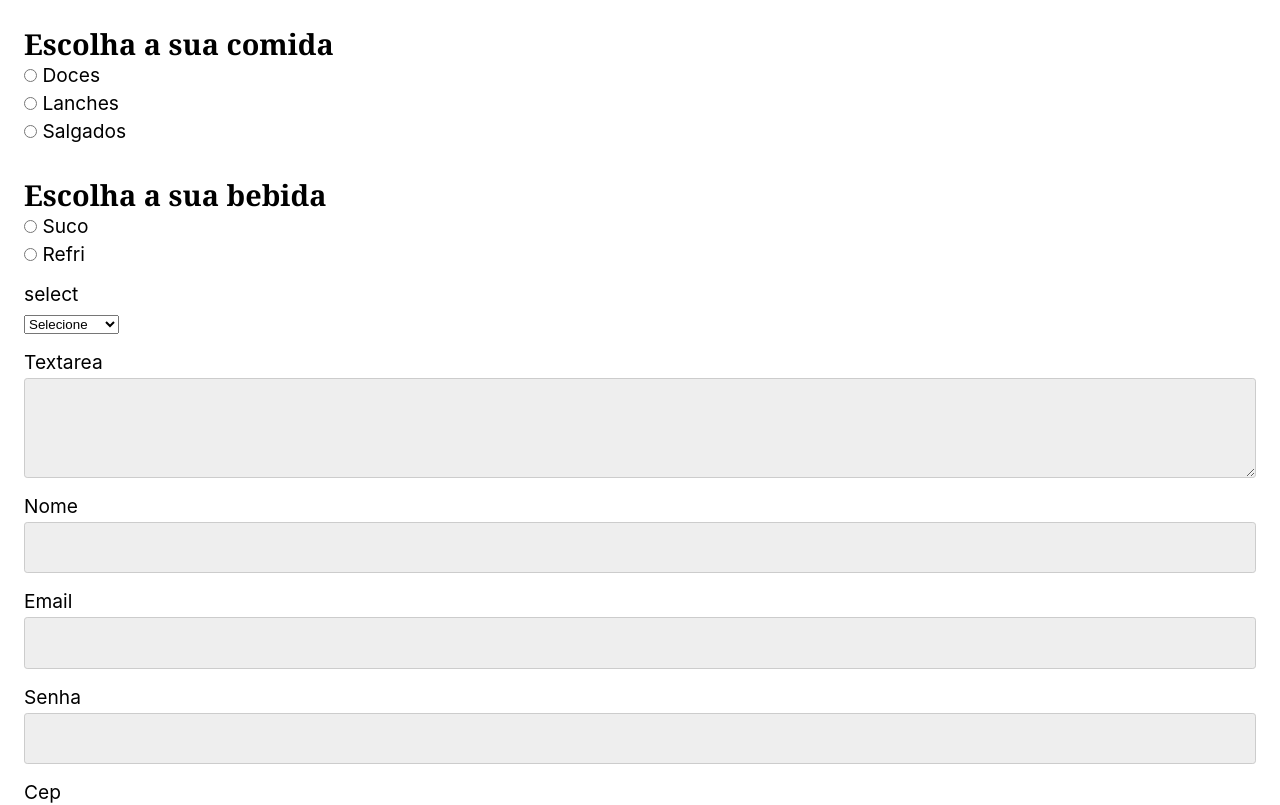
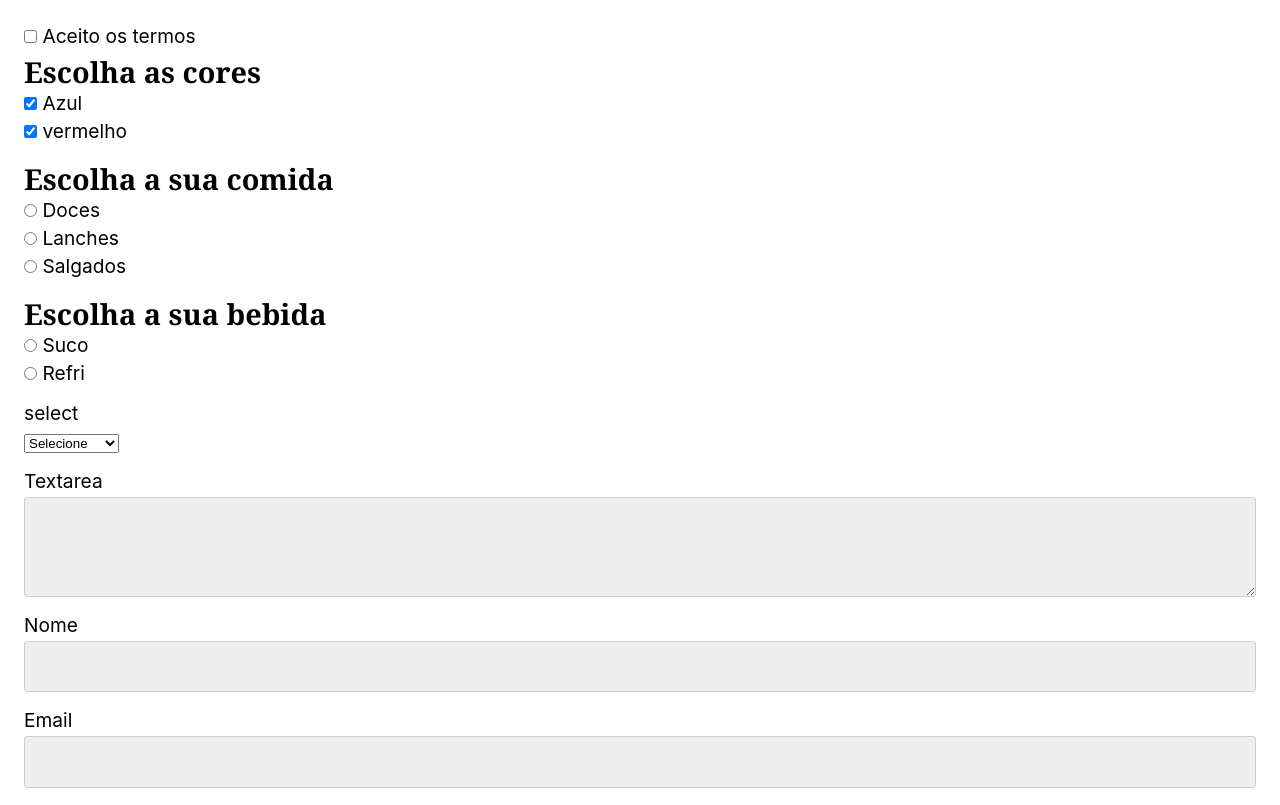
Before and after one commit to lefialho/react-origamid-aulas, a React (Create React App) app: page / in a window 1280 px wide. Shown: the top 805 px of the page. Built offline with nearby package versions, Linux system fonts and the light colour scheme.

Commit message:
Aula checkbox

```diff
--- a/src/App.js
+++ b/src/App.js
@@ -19,14 +19,16 @@
 // import { UseFetch } from './hooks/CustomHook/UseFetch';
 // import { AulaUseFetch } from './hooks/CustomHook/AulaUseFetch';
 // import { AulaFormularioInput } from "./formularios/input/AulaFormularioInput";
-import { ExercicioFormularioInput } from "./formularios/input/ExercicioFormularioInput";
-import { Radio } from "./formularios/radio";
-import { Select } from "./formularios/select";
-import { TextArea } from "./formularios/textarea";
+import { Checkbox } from './formularios/checkbox';
+import { ExercicioFormularioInput } from './formularios/input/ExercicioFormularioInput';
+import { Radio } from './formularios/radio';
+import { Select } from './formularios/select';
+import { TextArea } from './formularios/textarea';
 
 export function App() {
   return (
     <>
+      <Checkbox />
       <Radio />
       <Select />
       <TextArea />
--- /dev/null
+++ b/src/formularios/checkbox/index.js
@@ -0,0 +1,59 @@
+import { useState } from 'react';
+
+export function Checkbox() {
+  const [term, setTerm] = useState(false);
+  const [colors, setColors] = useState(['azul', 'vermelho']);
+
+  function handleChange({ target }) {
+    setTerm(target.checked);
+  }
+
+  function handleChangeColors({ target }) {
+    if (target.checked) {
+      setColors([...colors, target.value]);
+    } else {
+      setColors(colors.filter((color) => color !== target.value));
+    }
+  }
+
+  function checkColor(color) {
+    return colors.includes(color); // Inclues verifica se inclui a string passada, retornando true ou false
+  }
+
+  return (
+    <div style={{ margin: '1rem 0' }}>
+      <form>
+        {term && <p>Aceitou os termos</p>}
+        <label>
+          <input
+            type="checkbox"
+            value="termos"
+            checked={term}
+            onChange={handleChange}
+          />{' '}
+          Aceito os termos
+        </label>
+
+        <h2>Escolha as cores</h2>
+        <label>
+          <input
+            type="checkbox"
+            value="azul"
+            checked={checkColor('azul')}
+            onChange={handleChangeColors}
+          />{' '}
+          Azul
+        </label>
+        <label>
+          <input
+            type="checkbox"
+            value="vermelho"
+            checked={checkColor('vermelho')}
+            onChange={handleChangeColors}
+          />{' '}
+          vermelho
+        </label>
+      </form>
+    </div>
+  );
+}
--- a/src/formularios/radio/index.js
+++ b/src/formularios/radio/index.js
@@ -1,11 +1,11 @@
-import { useState } from "react"
+import { useState } from 'react';
 
 export function Radio() {
   const [food, setFood] = useState('');
   const [drink, setDrink] = useState('');
 
   function handleChange({ target }) {
-		setFood(target.value)
+    setFood(target.value);
   }
 
   return (
@@ -19,7 +19,9 @@ export function Radio() {
             checked={food === 'doces'}
             type="radio"
             value="doces"
-						onChange={handleChange} /> Doces
+            onChange={handleChange}
+          />{' '}
+          Doces
         </label>
         <label>
           <input
@@ -27,7 +29,9 @@ export function Radio() {
             checked={food === 'lanches'}
             type="radio"
             value="lanches"
-						onChange={handleChange} /> Lanches
+            onChange={handleChange}
+          />{' '}
+          Lanches
         </label>
         <label>
           <input
@@ -35,26 +39,32 @@ export function Radio() {
             checked={food === 'salgados'}
             type="radio"
             value="salgados"
-						onChange={handleChange} /> Salgados
+            onChange={handleChange}
+          />{' '}
+          Salgados
         </label>
 
-				<h2 style={{marginTop: '2rem'}}>Escolha a sua bebida</h2>
+        <h2 style={{ marginTop: '1rem' }}>Escolha a sua bebida</h2>
         {drink}
         <label>
           <input
             name="drink"
             type="radio"
             value="sucos"
-						onChange={({target}) => setDrink(target.value)} /> Suco
+            onChange={({ target }) => setDrink(target.value)}
+          />{' '}
+          Suco
         </label>
         <label>
           <input
             name="drink"
             type="radio"
             value="refrigerantes"
-						onChange={({target}) => setDrink(target.value)} /> Refri
+            onChange={({ target }) => setDrink(target.value)}
+          />{' '}
+          Refri
         </label>
       </form>
     </>
-	)
+  );
 }
```
Lines whose indentation alone changed are shown as unchanged.
